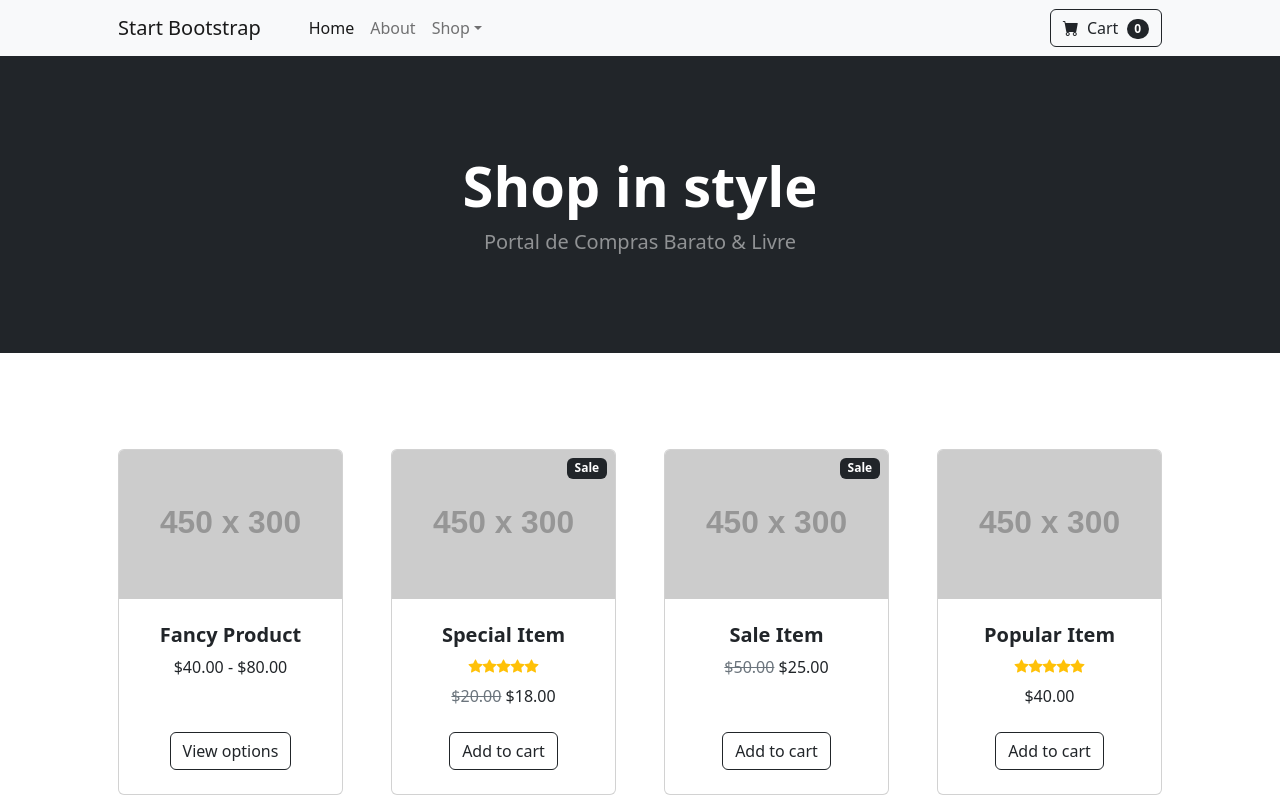
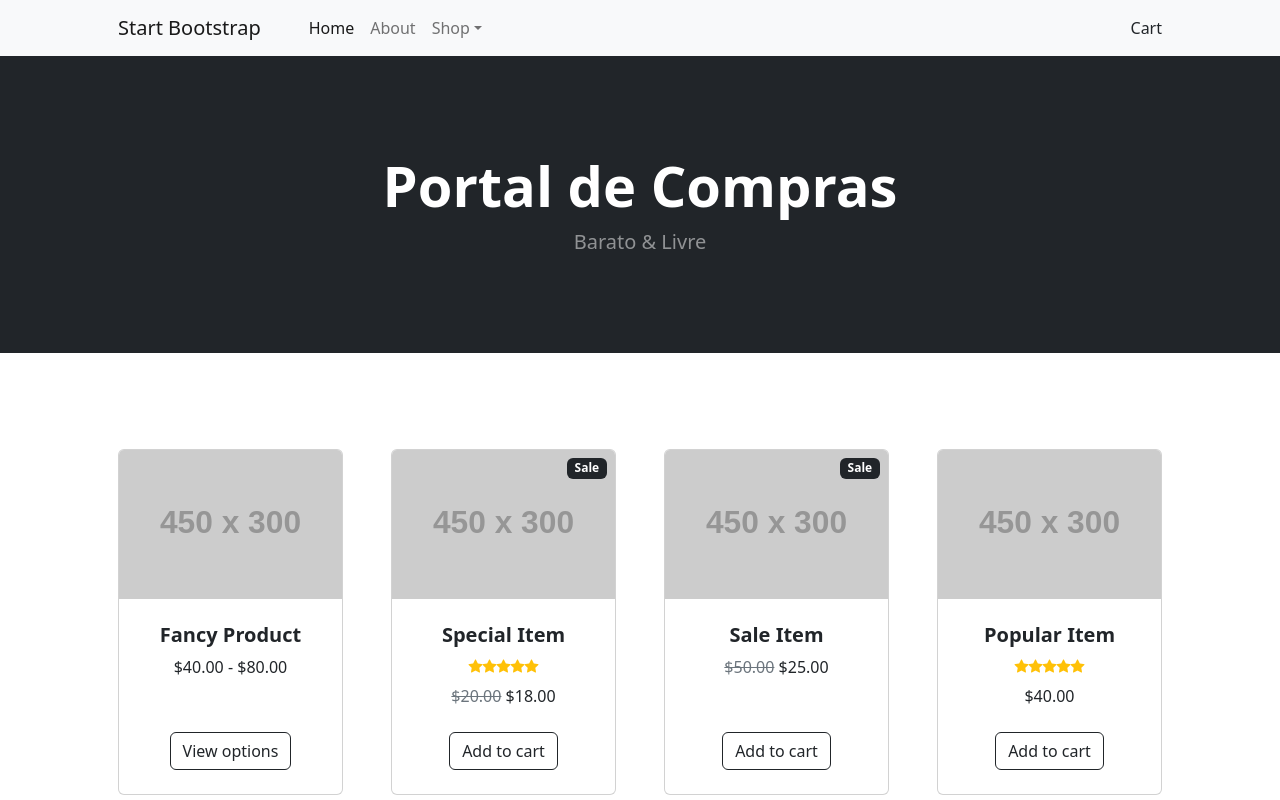
Before and after one commit to weversoncdo/barato-livre, a plain HTML site: page index.html in a window 1280 px wide. Shown: the top 800 px of the page. Drawn offline with nearby package versions, Linux system fonts and the light colour scheme; placeholder pictures from the web are drawn by us.

Commit message:
Update index.html

```diff
--- a/index.html
+++ b/index.html
@@ -34,11 +34,11 @@
                         </li>
                     </ul>
                     <form class="d-flex">
-                        <button class="btn btn-outline-dark" type="submit">
-                            <i class="bi-cart-fill me-1"></i>
+                        <!--<button class="btn btn-outline-dark" type="submit">-->
+                            <!--<i class="bi-cart-fill me-1"></i>-->
                             Cart
-                            <span class="badge bg-dark text-white ms-1 rounded-pill">0</span>
-                        </button>
+                            <!--<span class="badge bg-dark text-white ms-1 rounded-pill">0</span>-->
+                        <!--</button>-->
                     </form>
                 </div>
             </div>
@@ -47,8 +47,8 @@
         <header class="bg-dark py-5">
            <div class="container px-4 px-lg-5 my-5">
                 <div class="text-center text-white">
-                    <h1 class="display-4 fw-bolder">Shop in style</h1>
-                    <p class="lead fw-normal text-white-50 mb-0">Portal de Compras Barato & Livre</p>
+                    <h1 class="display-4 fw-bolder">Portal de Compras</h1>
+                    <p class="lead fw-normal text-white-50 mb-0">Barato & Livre</p>
                 </div>
             </div>
         </header>
```
